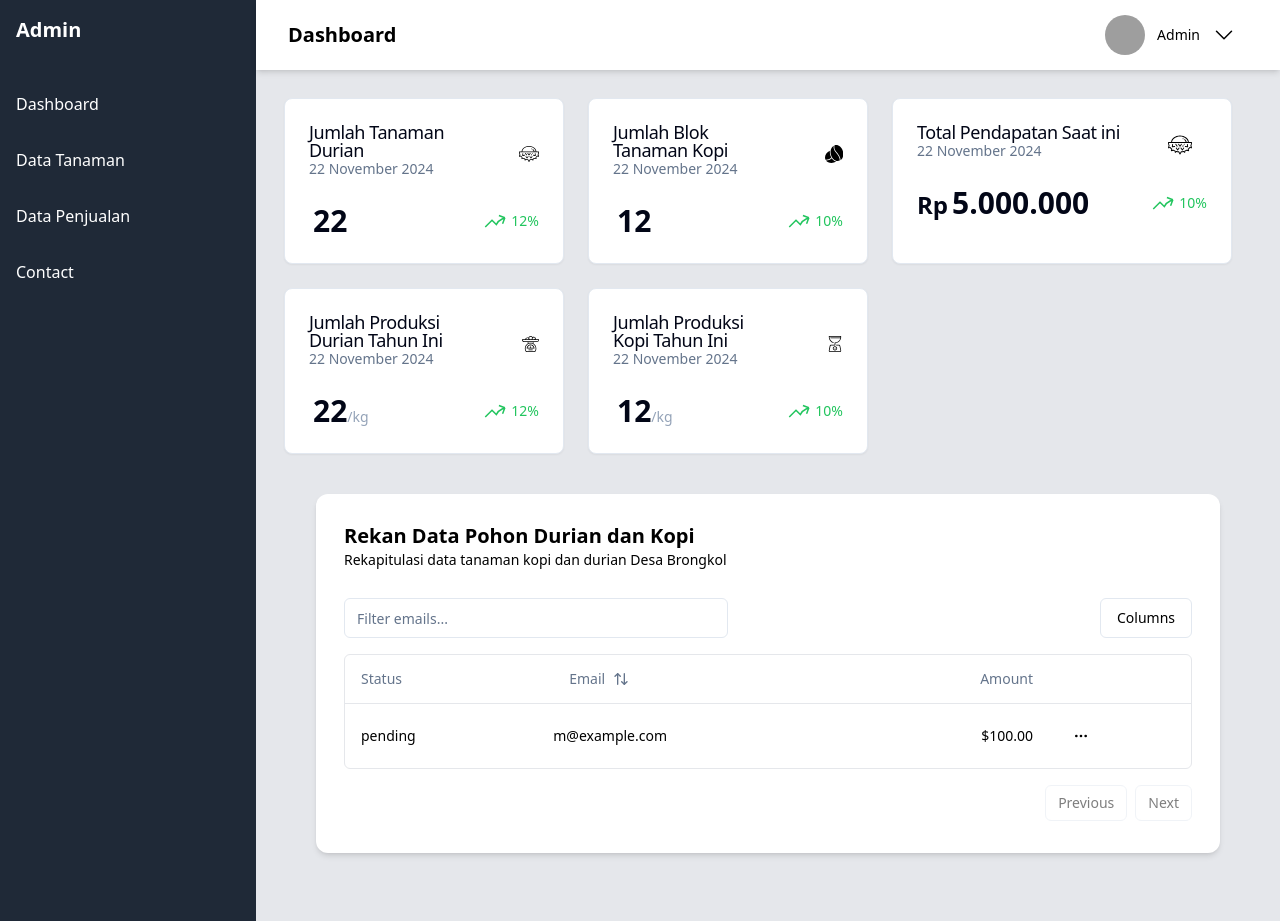
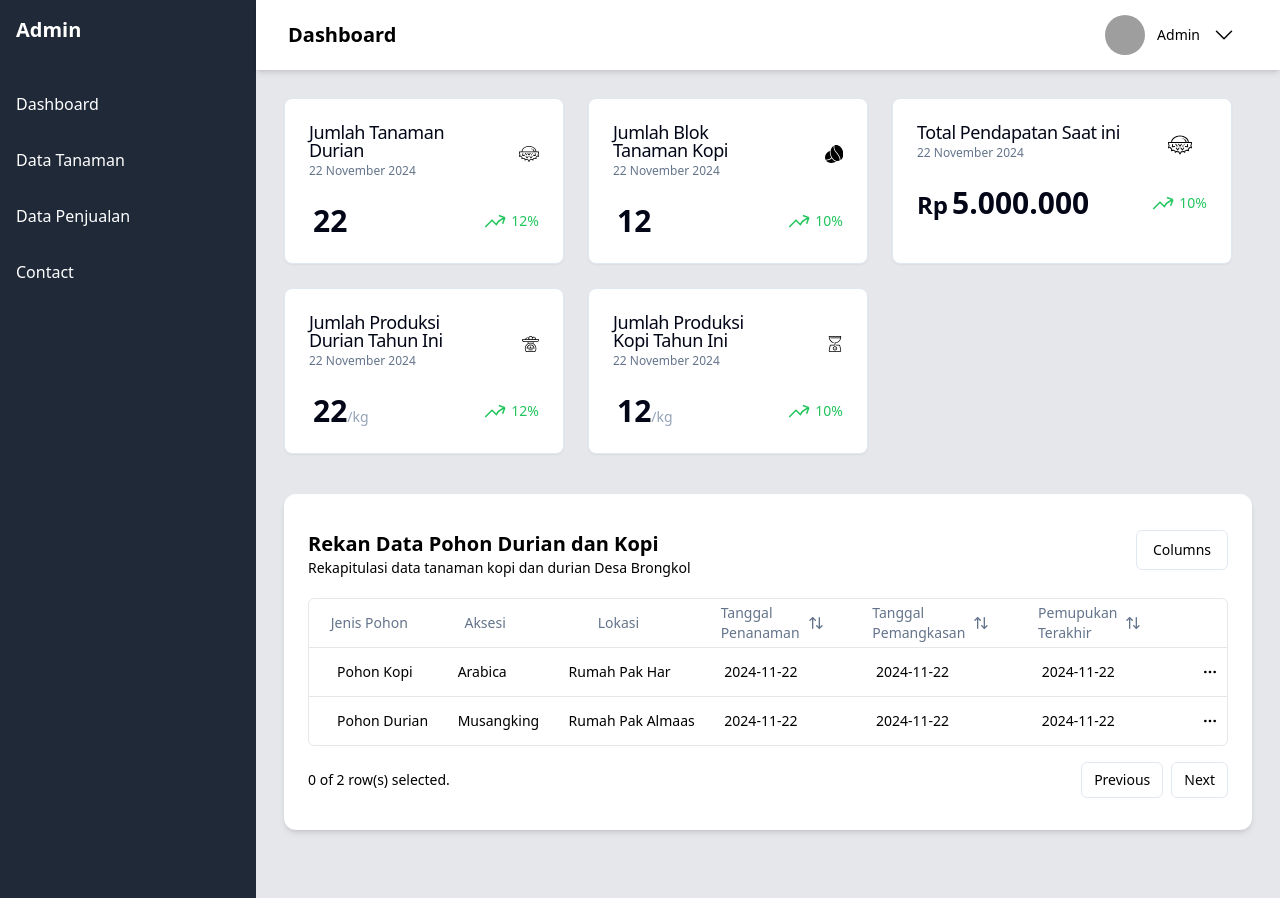
Before and after one commit to fadilefdika/website-admin-pw-brongkol, a Next.js app: page / in a window 1280 px wide. After the commit the page ends 898 px from the top, so only its background shows below. Built offline with nearby package versions, Linux system fonts and the light colour scheme; grey boxes are pictures that could not be loaded.

Commit message:
fix: perbaiki tampilan tabel dan sesuaikan data tabel
- Memperbaiki styling tampilan tabel untuk meningkatkan keterbacaan.
- Menyesuaikan data yang ditampilkan dalam tabel agar sesuai.

```diff
--- /dev/null
+++ b/src/components/ui/ColumnCustomTable.tsx
@@ -0,0 +1,114 @@
+'use client';
+
+import { ColumnDef } from '@tanstack/react-table';
+import { ArrowUpDown } from 'lucide-react';
+import { MoreHorizontal } from 'lucide-react';
+
+import { Button } from '@/components/ui/button';
+import { DropdownMenu, DropdownMenuContent, DropdownMenuItem, DropdownMenuLabel, DropdownMenuSeparator, DropdownMenuTrigger } from '@/components/ui/dropdown-menu';
+
+export type Tree = {
+  id: string;
+  jenisPohon: string;
+  aksesi: string;
+  lokasi: string;
+  tanggalPenanaman: string;
+  tanggalPemangkasan: string;
+  pemupukanTerakhir: string;
+  // amount: number;
+};
+
+export const columns: ColumnDef<Tree>[] = [
+  {
+    accessorKey: 'jenisPohon',
+    header: 'Jenis Pohon',
+  },
+  {
+    accessorKey: 'aksesi',
+    header: 'Aksesi',
+  },
+  {
+    accessorKey: 'lokasi',
+    header: 'Lokasi',
+  },
+  {
+    accessorKey: 'tanggalPenanaman',
+    header: ({ column }) => {
+      return (
+        <Button variant="ghost" onClick={() => column.toggleSorting(column.getIsSorted() === 'asc')}>
+          <div className="flex flex-col text-left">
+            <span>Tanggal</span>
+            <span>Penanaman</span>
+          </div>
+          <ArrowUpDown className="ml-2 h-4 w-4" />
+        </Button>
+      );
+    },
+  },
+  {
+    accessorKey: 'tanggalPemangkasan',
+    header: ({ column }) => {
+      return (
+        <Button variant="ghost" onClick={() => column.toggleSorting(column.getIsSorted() === 'asc')}>
+          <div className="flex flex-col text-left">
+            <span>Tanggal</span>
+            <span>Pemangkasan</span>
+          </div>
+          <ArrowUpDown className="ml-2 h-4 w-4" />
+        </Button>
+      );
+    },
+  },
+  {
+    accessorKey: 'pemupukanTerakhir',
+    header: ({ column }) => {
+      return (
+        <Button variant="ghost" onClick={() => column.toggleSorting(column.getIsSorted() === 'asc')}>
+          <div className="flex flex-col text-left">
+            <span>Pemupukan</span>
+            <span>Terakhir</span>
+          </div>
+
+          <ArrowUpDown className="ml-2 h-4 w-4" />
+        </Button>
+      );
+    },
+  },
+  // {
+  //   accessorKey: 'amount',
+  //   header: () => <div className="text-right">Amount</div>,
+  //   cell: ({ row }) => {
+  //     const amount = parseFloat(row.getValue('amount'));
+  //     const formatted = new Intl.NumberFormat('en-US', {
+  //       style: 'currency',
+  //       currency: 'USD',
+  //     }).format(amount);
+
+  //     return <div className="text-right font-medium">{formatted}</div>;
+  //   },
+  // },
+  {
+    id: 'actions',
+    cell: ({ row }) => {
+      const payment = row.original;
+
+      return (
+        <DropdownMenu>
+          <DropdownMenuTrigger asChild>
+            <Button variant="ghost" className="h-8 w-8 p-0">
+              <span className="sr-only">Open menu</span>
+              <MoreHorizontal className="h-4 w-4" />
+            </Button>
+          </DropdownMenuTrigger>
+          <DropdownMenuContent align="end">
+            <DropdownMenuLabel>Actions</DropdownMenuLabel>
+            <DropdownMenuItem onClick={() => navigator.clipboard.writeText(payment.id)}>Copy payment ID</DropdownMenuItem>
+            <DropdownMenuSeparator />
+            <DropdownMenuItem>View customer</DropdownMenuItem>
+            <DropdownMenuItem>View payment details</DropdownMenuItem>
+          </DropdownMenuContent>
+        </DropdownMenu>
+      );
+    },
+  },
+];
--- a/src/components/ui/CustomTable.tsx
+++ /dev/null
@@ -1,72 +0,0 @@
-'use client';
-
-import { ColumnDef } from '@tanstack/react-table';
-import { ArrowUpDown } from 'lucide-react';
-import { MoreHorizontal } from 'lucide-react';
-
-import { Button } from '@/components/ui/button';
-import { DropdownMenu, DropdownMenuContent, DropdownMenuItem, DropdownMenuLabel, DropdownMenuSeparator, DropdownMenuTrigger } from '@/components/ui/dropdown-menu';
-
-// This type is used to define the shape of our data.
-// You can use a Zod schema here if you want.
-export type Payment = {
-  id: string;
-  amount: number;
-  status: 'pending' | 'processing' | 'success' | 'failed';
-  email: string;
-};
-
-export const columns: ColumnDef<Payment>[] = [
-  {
-    accessorKey: 'status',
-    header: 'Status',
-  },
-  {
-    accessorKey: 'email',
-    header: ({ column }) => {
-      return (
-        <Button variant="ghost" onClick={() => column.toggleSorting(column.getIsSorted() === 'asc')}>
-          Email
-          <ArrowUpDown className="ml-2 h-4 w-4" />
-        </Button>
-      );
-    },
-  },
-  {
-    accessorKey: 'amount',
-    header: () => <div className="text-right">Amount</div>,
-    cell: ({ row }) => {
-      const amount = parseFloat(row.getValue('amount'));
-      const formatted = new Intl.NumberFormat('en-US', {
-        style: 'currency',
-        currency: 'USD',
-      }).format(amount);
-
-      return <div className="text-right font-medium">{formatted}</div>;
-    },
-  },
-  {
-    id: 'actions',
-    cell: ({ row }) => {
-      const payment = row.original;
-
-      return (
-        <DropdownMenu>
-          <DropdownMenuTrigger asChild>
-            <Button variant="ghost" className="h-8 w-8 p-0">
-              <span className="sr-only">Open menu</span>
-              <MoreHorizontal className="h-4 w-4" />
-            </Button>
-          </DropdownMenuTrigger>
-          <DropdownMenuContent align="end">
-            <DropdownMenuLabel>Actions</DropdownMenuLabel>
-            <DropdownMenuItem onClick={() => navigator.clipboard.writeText(payment.id)}>Copy payment ID</DropdownMenuItem>
-            <DropdownMenuSeparator />
-            <DropdownMenuItem>View customer</DropdownMenuItem>
-            <DropdownMenuItem>View payment details</DropdownMenuItem>
-          </DropdownMenuContent>
-        </DropdownMenu>
-      );
-    },
-  },
-];
--- a/src/components/ui/card.tsx
+++ b/src/components/ui/card.tsx
@@ -14,7 +14,7 @@ const CardTitle = React.forwardRef<HTMLParagraphElement, React.HTMLAttributes<HT
 CardTitle.displayName = 'CardTitle';
 
 const CardDescription = React.forwardRef<HTMLParagraphElement, React.HTMLAttributes<HTMLParagraphElement>>(({ className, ...props }, ref) => (
-  <p ref={ref} className={cn('text-sm text-slate-500 dark:text-slate-400', className)} {...props} />
+  <p ref={ref} className={cn('text-xs pt-1 text-slate-500 dark:text-slate-400', className)} {...props} />
 ));
 CardDescription.displayName = 'CardDescription';
 
--- a/src/components/ui/table.tsx
+++ b/src/components/ui/table.tsx
@@ -1,117 +1,43 @@
-import * as React from "react"
+import * as React from 'react';
 
-import { cn } from "@/lib/utils"
+import { cn } from '@/lib/utils';
 
-const Table = React.forwardRef<
-  HTMLTableElement,
-  React.HTMLAttributes<HTMLTableElement>
->(({ className, ...props }, ref) => (
+const Table = React.forwardRef<HTMLTableElement, React.HTMLAttributes<HTMLTableElement>>(({ className, ...props }, ref) => (
   <div className="relative w-full overflow-auto">
-    <table
-      ref={ref}
-      className={cn("w-full caption-bottom text-sm", className)}
-      {...props}
-    />
+    <table ref={ref} className={cn('w-full caption-bottom text-sm', className)} {...props} />
   </div>
-))
-Table.displayName = "Table"
+));
+Table.displayName = 'Table';
 
-const TableHeader = React.forwardRef<
-  HTMLTableSectionElement,
-  React.HTMLAttributes<HTMLTableSectionElement>
->(({ className, ...props }, ref) => (
-  <thead ref={ref} className={cn("[&_tr]:border-b", className)} {...props} />
-))
-TableHeader.displayName = "TableHeader"
+const TableHeader = React.forwardRef<HTMLTableSectionElement, React.HTMLAttributes<HTMLTableSectionElement>>(({ className, ...props }, ref) => <thead ref={ref} className={cn('[&_tr]:border-b', className)} {...props} />);
+TableHeader.displayName = 'TableHeader';
 
-const TableBody = React.forwardRef<
-  HTMLTableSectionElement,
-  React.HTMLAttributes<HTMLTableSectionElement>
->(({ className, ...props }, ref) => (
-  <tbody
-    ref={ref}
-    className={cn("[&_tr:last-child]:border-0", className)}
-    {...props}
-  />
-))
-TableBody.displayName = "TableBody"
+const TableBody = React.forwardRef<HTMLTableSectionElement, React.HTMLAttributes<HTMLTableSectionElement>>(({ className, ...props }, ref) => <tbody ref={ref} className={cn('[&_tr:last-child]:border-0', className)} {...props} />);
+TableBody.displayName = 'TableBody';
 
-const TableFooter = React.forwardRef<
-  HTMLTableSectionElement,
-  React.HTMLAttributes<HTMLTableSectionElement>
->(({ className, ...props }, ref) => (
-  <tfoot
-    ref={ref}
-    className={cn(
-      "border-t bg-slate-100/50 font-medium [&>tr]:last:border-b-0 dark:bg-slate-800/50",
-      className
-    )}
-    {...props}
-  />
-))
-TableFooter.displayName = "TableFooter"
+const TableFooter = React.forwardRef<HTMLTableSectionElement, React.HTMLAttributes<HTMLTableSectionElement>>(({ className, ...props }, ref) => (
+  <tfoot ref={ref} className={cn('border-t bg-slate-100/50 font-medium [&>tr]:last:border-b-0 dark:bg-slate-800/50', className)} {...props} />
+));
+TableFooter.displayName = 'TableFooter';
 
-const TableRow = React.forwardRef<
-  HTMLTableRowElement,
-  React.HTMLAttributes<HTMLTableRowElement>
->(({ className, ...props }, ref) => (
-  <tr
-    ref={ref}
-    className={cn(
-      "border-b transition-colors hover:bg-slate-100/50 data-[state=selected]:bg-slate-100 dark:hover:bg-slate-800/50 dark:data-[state=selected]:bg-slate-800",
-      className
-    )}
-    {...props}
-  />
-))
-TableRow.displayName = "TableRow"
+const TableRow = React.forwardRef<HTMLTableRowElement, React.HTMLAttributes<HTMLTableRowElement>>(({ className, ...props }, ref) => (
+  <tr ref={ref} className={cn('border-b transition-colors hover:bg-slate-100/50 data-[state=selected]:bg-slate-100 dark:hover:bg-slate-800/50 dark:data-[state=selected]:bg-slate-800', className)} {...props} />
+));
+TableRow.displayName = 'TableRow';
 
-const TableHead = React.forwardRef<
-  HTMLTableCellElement,
-  React.ThHTMLAttributes<HTMLTableCellElement>
->(({ className, ...props }, ref) => (
-  <th
-    ref={ref}
-    className={cn(
-      "h-12 px-4 text-left align-middle font-medium text-slate-500 [&:has([role=checkbox])]:pr-0 dark:text-slate-400",
-      className
-    )}
-    {...props}
-  />
-))
-TableHead.displayName = "TableHead"
+const TableHead = React.forwardRef<HTMLTableCellElement, React.ThHTMLAttributes<HTMLTableCellElement>>(({ className, ...props }, ref) => (
+  <th ref={ref} className={cn('h-12 px-2 w-min whitespace-nowrap text-center align-middle font-medium text-slate-500 [&:has([role=checkbox])]:pr-0 dark:text-slate-400', className)} {...props} />
+));
+TableHead.displayName = 'TableHead';
 
-const TableCell = React.forwardRef<
-  HTMLTableCellElement,
-  React.TdHTMLAttributes<HTMLTableCellElement>
->(({ className, ...props }, ref) => (
-  <td
-    ref={ref}
-    className={cn("p-4 align-middle [&:has([role=checkbox])]:pr-0", className)}
-    {...props}
-  />
-))
-TableCell.displayName = "TableCell"
+const TableCell = React.forwardRef<HTMLTableCellElement, React.TdHTMLAttributes<HTMLTableCellElement>>(({ className, ...props }, ref) => (
+  <td ref={ref} className={cn('py-2 pl-7 mx-auto text-left align-middle [&:has([role=checkbox])]:pr-0', className)} {...props} />
+));
+TableCell.displayName = 'TableCell';
 
-const TableCaption = React.forwardRef<
-  HTMLTableCaptionElement,
-  React.HTMLAttributes<HTMLTableCaptionElement>
->(({ className, ...props }, ref) => (
-  <caption
-    ref={ref}
-    className={cn("mt-4 text-sm text-slate-500 dark:text-slate-400", className)}
-    {...props}
-  />
-))
-TableCaption.displayName = "TableCaption"
+const TableCaption = React.forwardRef<HTMLTableCaptionElement, React.HTMLAttributes<HTMLTableCaptionElement>>(({ className, ...props }, ref) => (
+  <caption ref={ref} className={cn('mt-4 text-sm text-slate-500 dark:text-slate-400', className)} {...props} />
+));
+TableCaption.displayName = 'TableCaption';
 
-export {
-  Table,
-  TableHeader,
-  TableBody,
-  TableFooter,
-  TableHead,
-  TableRow,
-  TableCell,
-  TableCaption,
-}
+export { Table, TableHeader, TableBody, TableFooter, TableHead, TableRow, TableCell, TableCaption };
--- /dev/null
+++ b/src/data/dummyDataPohon.ts
@@ -0,0 +1,20 @@
+export const dummyDataPohon = [
+  {
+    id: '728ed52f',
+    jenisPohon: 'Pohon Kopi',
+    aksesi: 'Arabica',
+    lokasi: 'Rumah Pak Har',
+    tanggalPenanaman: '2024-11-22',
+    tanggalPemangkasan: '2024-11-22',
+    pemupukanTerakhir: '2024-11-22',
+  },
+  {
+    id: '728ed53f',
+    jenisPohon: 'Pohon Durian',
+    aksesi: 'Musangking',
+    lokasi: 'Rumah Pak Almaas',
+    tanggalPenanaman: '2024-11-22',
+    tanggalPemangkasan: '2024-11-22',
+    pemupukanTerakhir: '2024-11-22',
+  },
+];
--- a/src/pages/index.tsx
+++ b/src/pages/index.tsx
@@ -8,24 +8,17 @@ import Scales from '../../public/scales.svg';
 import Scaless from '../../public/scaless.svg';
 import CustomCard from '@/components/ui/CustomCard';
 import { formatNumber } from '@/utils/formatNumber';
-import { Payment, columns } from '@/components/ui/CustomTable';
-import { DataTable } from '@/pages/tree-data/tree-data';
+import { Tree, columns } from '@/components/ui/ColumnCustomTable';
+import { DataTable } from '@/pages/tree-data/tabel-tree';
+import { dummyDataPohon } from '@/data/dummyDataPohon';
 
-async function getData(): Promise<Payment[]> {
+async function getData(): Promise<Tree[]> {
   // Fetch data from your API here.
-  return [
-    {
-      id: '728ed52f',
-      amount: 100,
-      status: 'pending',
-      email: 'm@example.com',
-    },
-    // ...
-  ];
+  return dummyDataPohon;
 }
 
 const Home: React.FC = () => {
-  const [data, setData] = useState<Payment[]>([]);
+  const [data, setData] = useState<Tree[]>([]);
 
   useEffect(() => {
     const fetchData = async () => {
@@ -77,7 +70,7 @@ const Home: React.FC = () => {
       </div>
 
       {/* Tabel Rekap Pohon Durian dan Kopi */}
-      <div className="container mx-auto py-10">
+      <div className="mx-auto py-10">
         <DataTable columns={columns} data={data} />
       </div>
     </div>
--- a/src/pages/tree-data/tree-data.tsx
+++ b/src/pages/tree-data/tabel-tree.tsx
@@ -35,13 +35,13 @@ export function DataTable<TData, TValue>({ columns, data }: DataTableProps<TData
   });
 
   return (
-    <div className="bg-white shadow-md py-4 px-7 w-auto rounded-xl">
-      <div className="py-3">
+    <div className="bg-white shadow-md py-4 px-6 w-auto rounded-xl">
+      <div className="flex flex-row justify-between py-5">
+        <div>
           <h2 className="text-xl font-semibold">Rekan Data Pohon Durian dan Kopi</h2>
           <p className="text-sm font-light">Rekapitulasi data tanaman kopi dan durian Desa Brongkol</p>
         </div>
-      <div className="flex items-center py-4">
-        <Input placeholder="Filter emails..." value={(table.getColumn('email')?.getFilterValue() as string) ?? ''} onChange={(event) => table.getColumn('email')?.setFilterValue(event.target.value)} className="max-w-sm" />
+        <div>
           <DropdownMenu>
             <DropdownMenuTrigger asChild>
               <Button variant="outline" className="ml-auto">
@@ -61,6 +61,7 @@ export function DataTable<TData, TValue>({ columns, data }: DataTableProps<TData
                 })}
             </DropdownMenuContent>
           </DropdownMenu>
+        </div>
       </div>
       <div className="rounded-md border">
         <Table>
@@ -93,13 +94,18 @@ export function DataTable<TData, TValue>({ columns, data }: DataTableProps<TData
         </Table>
       </div>
       <div className="flex items-center justify-end space-x-2 py-4">
-        <Button variant="outline" size="sm" onClick={() => table.previousPage()} disabled={!table.getCanPreviousPage()}>
+        <div className="flex-1 text-sm text-muted-foreground">
+          {table.getFilteredSelectedRowModel().rows.length} of {table.getFilteredRowModel().rows.length} row(s) selected.
+        </div>
+        <div className="space-x-2">
+          <Button variant="outline" size="sm" onClick={() => table.previousPage()} disabled={table.getCanPreviousPage()}>
             Previous
           </Button>
-        <Button variant="outline" size="sm" onClick={() => table.nextPage()} disabled={!table.getCanNextPage()}>
+          <Button variant="outline" size="sm" onClick={() => table.nextPage()} disabled={table.getCanNextPage()}>
             Next
           </Button>
         </div>
       </div>
+    </div>
   );
 }
```
Lines whose indentation alone changed are shown as unchanged.
